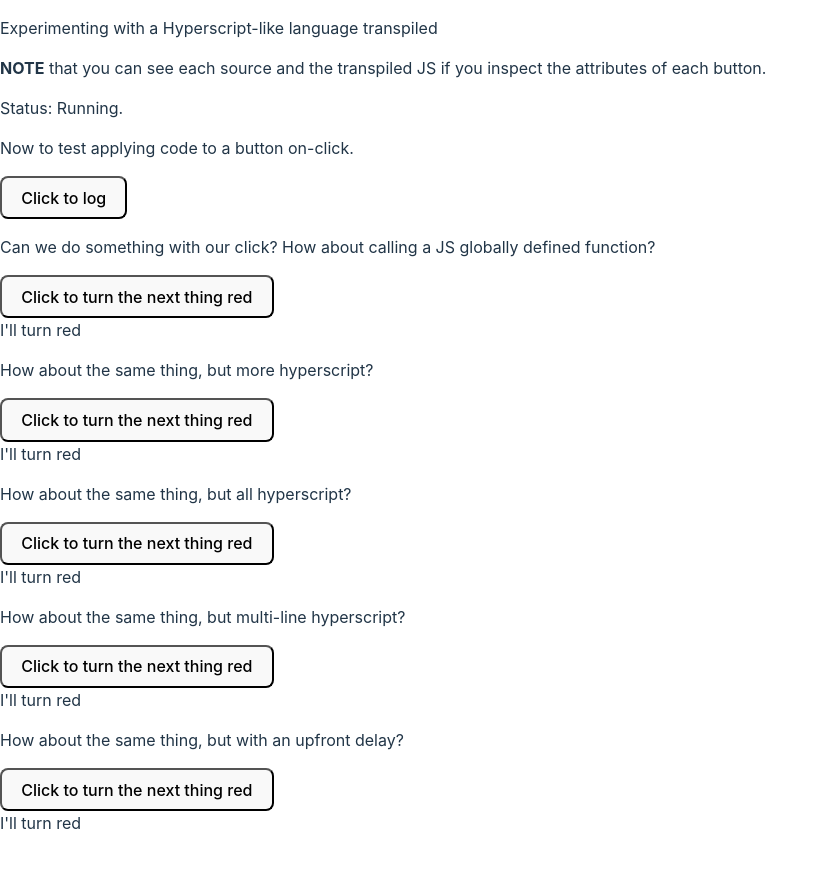
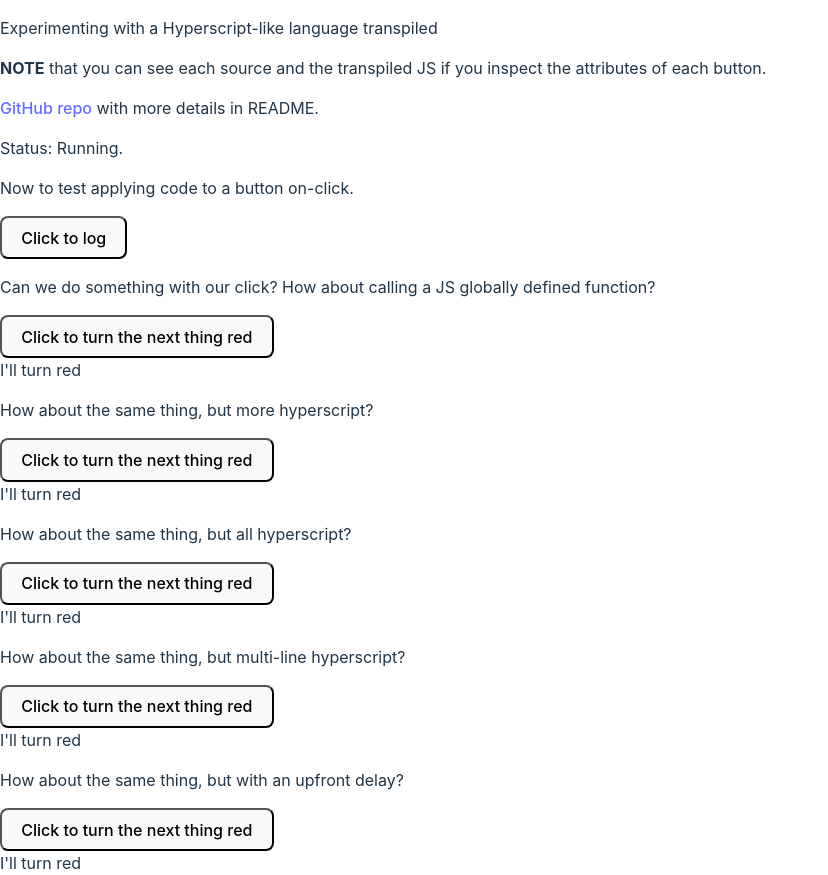
Before and after one commit to reedspool/hyperscript-transpiled, a website built with Vite: page index.html in a window 1280 px wide. Shown: the whole page, without its empty margins (0-828 px from the left). Before the commit the page ends 835 px from the top, so only its background shows below. Built offline with nearby package versions, Linux system fonts and the light colour scheme.

Commit message:
Add link to github repo and enhance README

```diff
--- a/index.html
+++ b/index.html
@@ -15,6 +15,9 @@
 
     <p><strong>NOTE</strong> that you can see each source and the transpiled JS if
         you inspect the attributes of each button.</p>
+
+    <p><a href="https://github.com/reedspool/hyperscript-transpiled" target="_blank">GitHub repo</a>
+        with more details in README.</p>
 
     <p>Status: <span id="js-status">Loading...</span>
 
```
Also changed, not shown: README.md.
